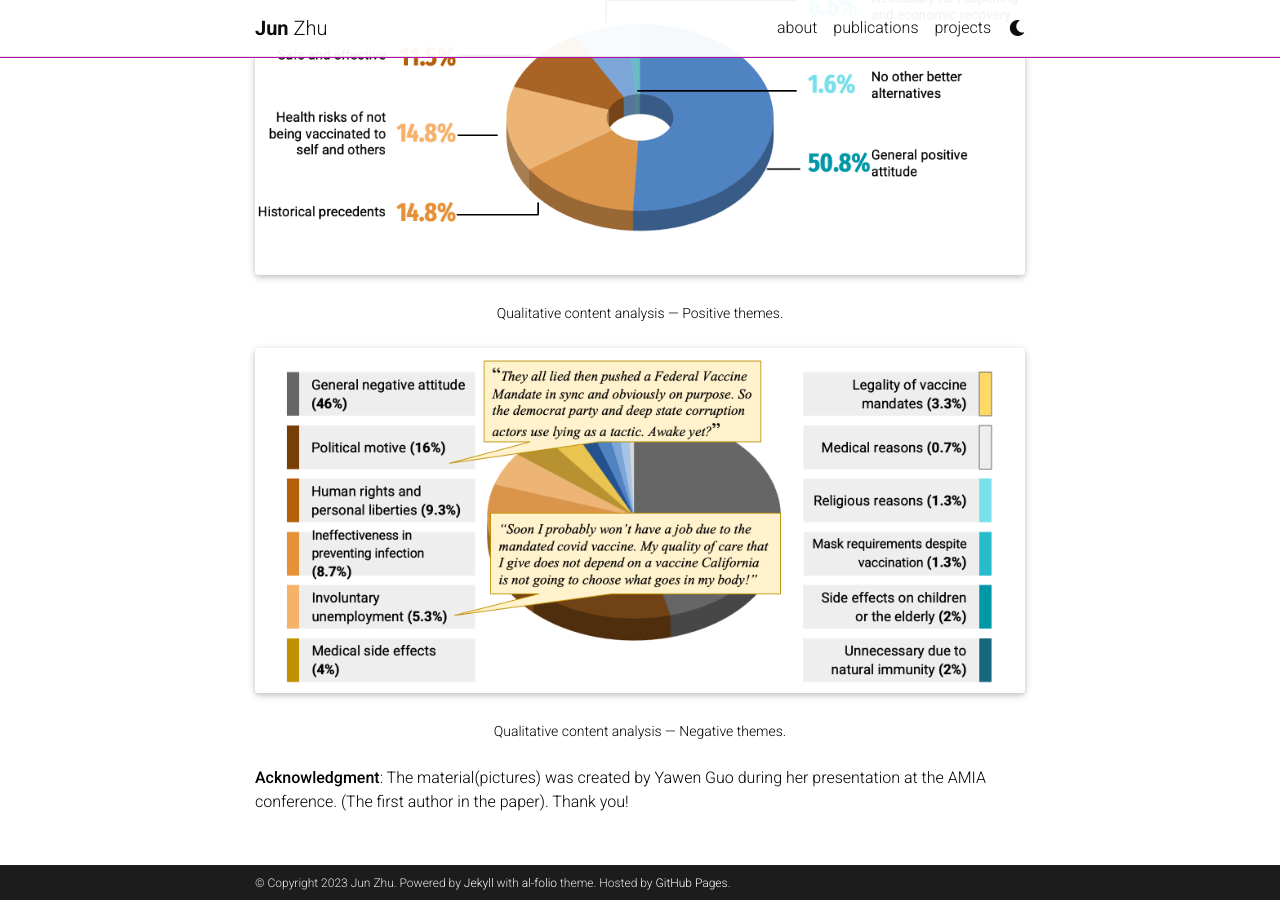
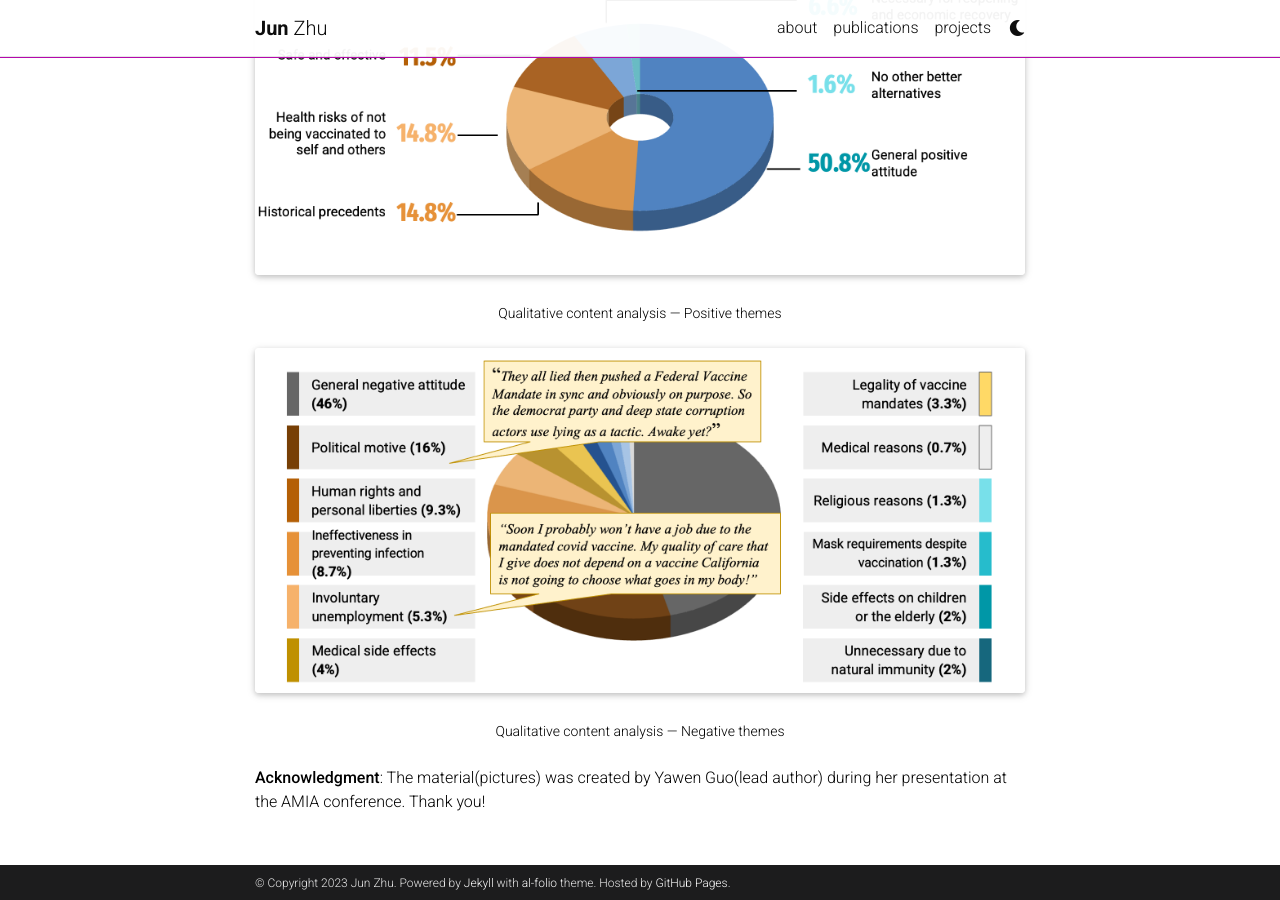
Before and after one commit to issac0723/issac0723.github.io, a Jekyll site: the page built from _projects/4_project.md, in a window 1280 px wide and 900 px high, scrolled down 4029 px. Built offline with Jekyll 4.4.1, drawn with Linux system fonts in a browser that asks for light colours; comment, search, counter and statistics services are not loaded; a style sheet for code colours, icons or effects is not loaded; some of the changed text lies outside the part shown.

Commit message:
update news, projects (format)

```diff
--- a/_projects/4_project.md
+++ b/_projects/4_project.md
@@ -1,7 +1,7 @@
 ---
 layout: page
 title: Health Informatics Intersection
-description:  A Machine Learning-based Analysis of U.S. Tweets.
+description:  A Machine Learning-based Analysis of U.S. Tweets
 img: assets/img/amia-1.png
 importance: 1
 category: Research
@@ -40,7 +40,7 @@ __Methodology__:
     </div>
 </div>
 <div class="caption">
-    Data collection.
+    Data collection
 </div>
 
 <div class="row">
@@ -49,7 +49,7 @@ __Methodology__:
     </div>
 </div>
 <div class="caption">
-    Two-stage machine-learning classification.
+    Two-stage machine-learning classification
 </div>
 
 <div class="row">
@@ -58,7 +58,7 @@ __Methodology__:
     </div>
 </div>
 <div class="caption">
-    Longitudinal analyses and topic modeling.
+    Longitudinal analyses and topic modeling
 </div>
 
 <div class="row">
@@ -67,7 +67,7 @@ __Methodology__:
     </div>
 </div>
 <div class="caption">
-    Qualitative content analysis.
+    Qualitative content analysis
 </div>
 
 __Results__:
@@ -77,7 +77,7 @@ __Results__:
     </div>
 </div>
 <div class="caption">
-    Tweets containing personal opinions - part 1.
+    Tweets containing personal opinions - part 1
 </div>
 <div class="row">
     <div class="col-sm mt-3 mt-md-0">
@@ -85,7 +85,7 @@ __Results__:
     </div>
 </div>
 <div class="caption">
-    Tweets containing personal opinions - part 2.
+    Tweets containing personal opinions - part 2
 </div>
 
 Topic modeling of **incubating** phases
@@ -121,7 +121,7 @@ Topic (11/05 –12/31/2021)
     </div>
 </div>
 <div class="caption">
-    Qualitative content analysis — Positive themes.
+    Qualitative content analysis — Positive themes
 </div>
 
 <div class="row">
@@ -130,9 +130,9 @@ Topic (11/05 –12/31/2021)
     </div>
 </div>
 <div class="caption">
-    Qualitative content analysis — Negative themes.
+    Qualitative content analysis — Negative themes
 </div>
 
 
 **Acknowledgment**:
-The material(pictures) was created by Yawen Guo during her presentation at the AMIA conference. (The first author in the paper). Thank you!
+The material(pictures) was created by Yawen Guo(lead author) during her presentation at the AMIA conference. Thank you!
```
Also changed, not shown: _news/announcement_4.md (added, +7 -0 lines), _projects/2_project.md (+1 -1 lines).
